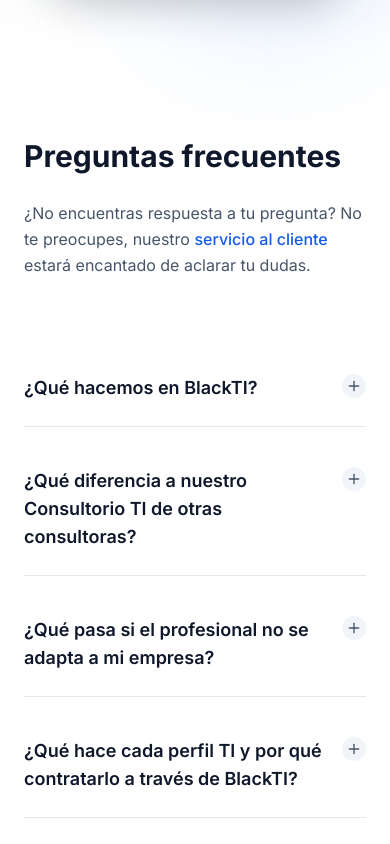
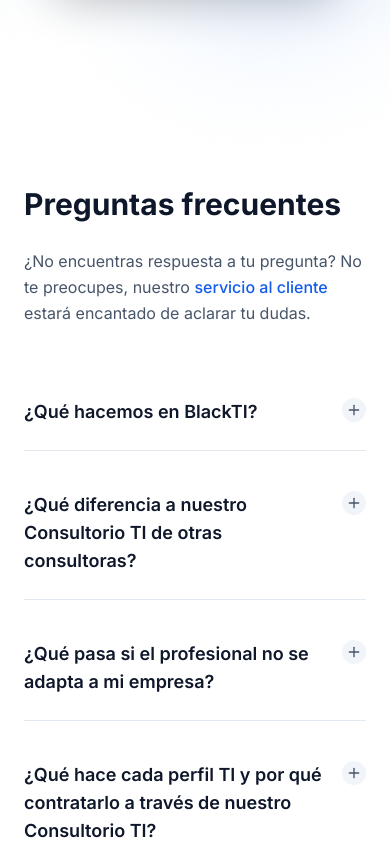
Before and after one commit to asinomas/paginaultima, a React (Vite) app in the folder Pagina_ultima/: page / in a window 390 px wide. Shown: the part 10760-11604 px from the top of the page. Built offline with nearby package versions, Linux system fonts and the light colour scheme.

Commit message:
Update FAQSection.tsx

```diff
--- a/Pagina_ultima/src/components/FAQSection.tsx
+++ b/Pagina_ultima/src/components/FAQSection.tsx
@@ -25,7 +25,7 @@ const FAQSection: React.FC = () => {
       answer: "Realizaremos las gestiones para su remplazo sin costo en las primeras 2 semanas."
     },
     {
-      question: "¿Qué hace cada perfil TI y por qué contratarlo a través de BlackTI?",
+      question: "¿Qué hace cada perfil TI y por qué contratarlo a través de nuestro Consultorio TI?",
       answer: "No solo ofrecemos perfiles tecnológicos. Entregamos profesionales evaluados, acompañados y alineados al negocio, listos para generar impacto real en tu empresa desde el primer día."
     },
     {
@@ -49,7 +49,7 @@ const FAQSection: React.FC = () => {
         <div className="grid grid-cols-1 lg:grid-cols-2 gap-12 lg:gap-16">
 
           {/* LEFT COLUMN - Title and Description */}
-          <div className="lg:sticky lg:top-24 lg:self-start">
+          <div className="lg:sticky lg:top-24 lg:self-start mt-12 lg:mt-24">
             <h2 className="text-3xl md:text-5xl font-bold text-slate-900 mb-6 leading-tight">
               Preguntas frecuentes
             </h2>
@@ -63,7 +63,7 @@ const FAQSection: React.FC = () => {
           </div>
 
           {/* RIGHT COLUMN - FAQ Items */}
-          <div className="space-y-4 pt-6 lg:pt-0"> {/* ← agregamos pt-6 en móviles, cero en lg */}
+          <div className="space-y-4">
             {faqData.map((item, index) => (
               <div
                 key={index}
```
